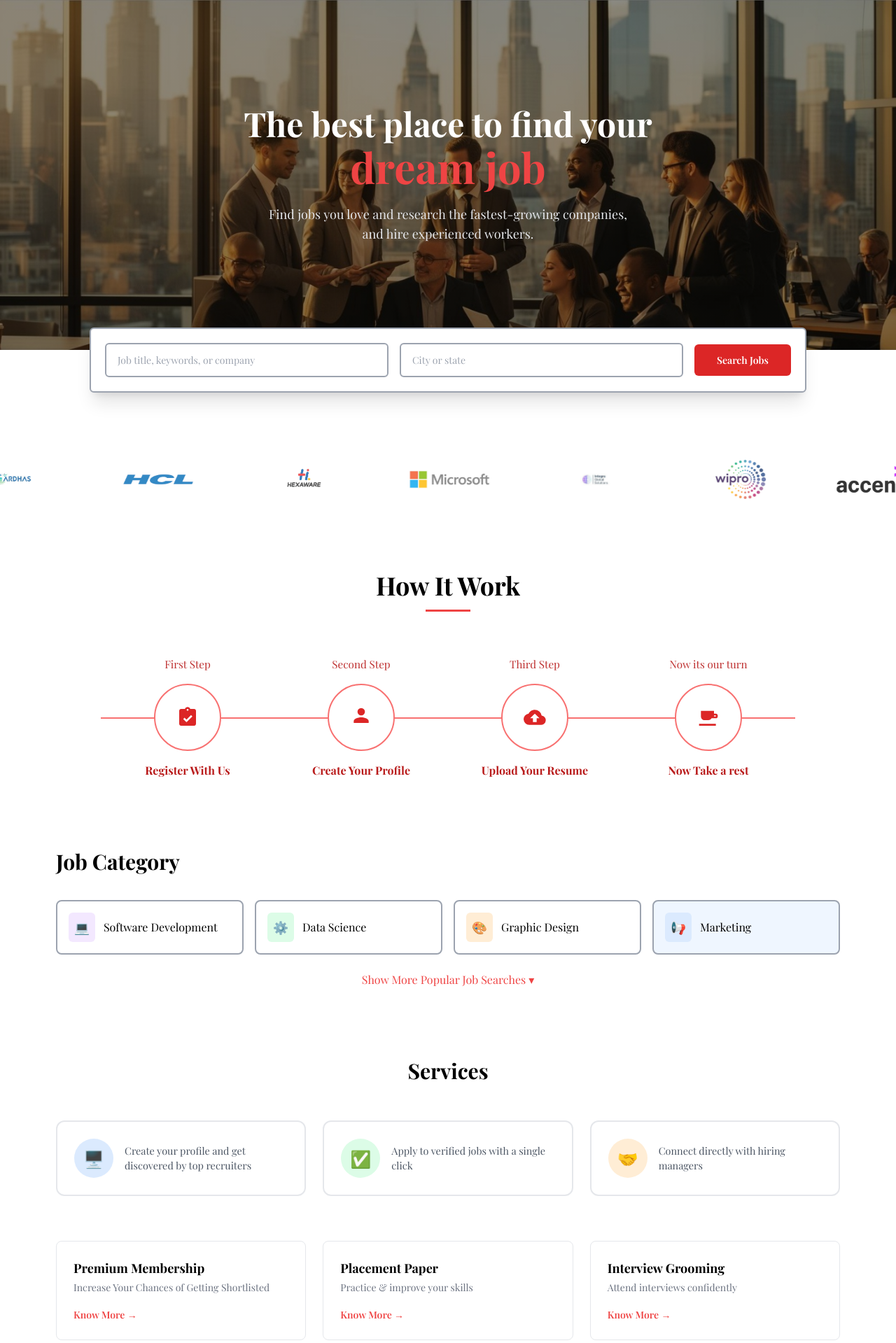
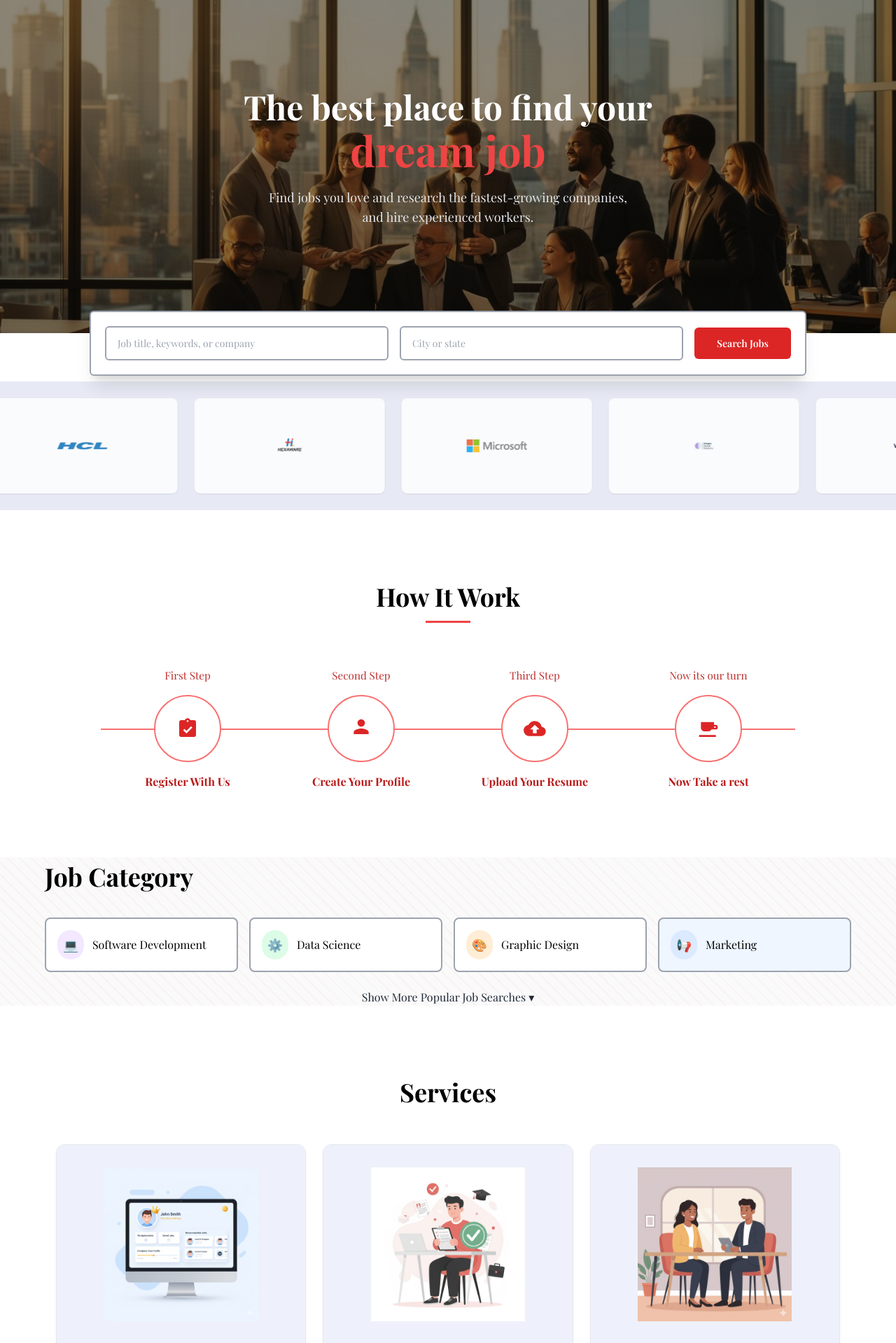
Before and after one commit to Devisanjai/job-portal-, a Django app: page / in a window 1280 px wide. Shown: the part 112-2031 px from the top of the page at 70% size. Run offline with Django 5.2, Linux system fonts and the light colour scheme; some libraries are stand-ins or nearby versions.

Commit message:
Added services detail pages, explore jobs section, fixed navbar, job category toggle

```diff
--- a/core/static/core/css/style.css
+++ b/core/static/core/css/style.css
@@ -1,5 +1,58 @@
+nav {
+    position: fixed;
+    top: 0;
+    left: 0;
+    right: 0;
+    z-index: 100;
+}
+.nav-dropdown {
+    position: relative;
+}
+
+.nav-dropdown-menu {
+    position: absolute;
+    top: 100%;
+    left: 0;
+    background: white;
+    border-radius: 0.5rem;
+    box-shadow: 0 10px 25px -5px rgba(0,0,0,0.2);
+    padding: 1.5rem;
+    min-width: 220px;
+    opacity: 0;
+    visibility: hidden;
+    transform: translateY(10px);
+    transition: all 0.2s ease;
+    z-index: 50;
+}
+
+.nav-dropdown:hover .nav-dropdown-menu {
+    opacity: 1;
+    visibility: visible;
+    transform: translateY(0);
+}
+
+.nav-dropdown-item {
+    display: block;
+    color: #374151;
+    font-size: 0.95rem;
+    padding: 0.5rem 0;
+    text-decoration: none;
+}
+
+.nav-dropdown-item:hover {
+    color: #dc2626;
+}
+
+.nav-dropdown-text {
+    color: #374151;
+    font-size: 0.95rem;
+    line-height: 1.5;
+}
+
+
 body {
     font-family: 'Playfair Display', serif;
+    padding-top: 88px;
 }
 
 .hero-bg {
@@ -8,9 +61,28 @@
     background-position: center;
 }
 .marquee-track {
-    animation: scroll-left 20s linear infinite;
+    animation: scroll-left 15s linear infinite;
+}
+.marquee-wrapper {
+    background-color: #e7eaf4;
+    padding: 1.5rem 0;
+}
+.marquee-card {
+    background: white;
+    border-radius: 0.5rem;
+    padding: 3rem 5rem;
+    box-shadow: 0 1px 3px rgba(0,0,0,0.1);
+    display: flex;
+    align-items: center;
+    justify-content: center;
+    min-width: 180px;
+    transition: transform 0.2s ease, box-shadow 0.2s ease;
 }
 
+.marquee-card:hover {
+    transform: scale(1.08);
+    box-shadow: 0 10px 15px -3px rgba(0,0,0,0.15);
+}
 @keyframes scroll-left {
     from {
         transform: translateX(0);
@@ -42,7 +114,6 @@
     font-size: 0.875rem;
 
 }
-
 .search-button {
     background-color: #dc2626;
     color: white;
@@ -51,28 +122,37 @@
     font-weight: 600;
     font-size: 0.875rem;
 }
-
 .search-button:hover {
     background-color: #1c1717;
 }
-.job-category-section {
-    max-width: 72rem;
-    margin: 6rem auto 0 auto;
-    padding: 0 1rem;
-}
-
 .job-category-heading {
-    font-size: 1.875rem;
+    font-size: 2.25rem;
     font-weight: bold;
     margin-bottom: 2rem;
+    max-width: 72rem;
+    margin-left: auto;
+    margin-right: auto;
 }
-
+.job-category-section {
+    max-width: 100%;
+    margin: 6rem 0 0 0;
+    font-style: bold;
+    background-color: #fafafa;
+    background-image: repeating-linear-gradient(
+        45deg,
+        rgba(239, 68, 68, 0.04),
+        rgba(239, 68, 68, 0.04) 2px,
+        transparent 2px,
+        transparent 12px
+    );
+}
 .job-category-grid {
     display: grid;
     grid-template-columns: repeat(4, 1fr);
     gap: 1rem;
+    max-width: 72rem;
+    margin: 0 auto;
 }
-
 .job-category-card {
     border: 2px solid #9ca3af;
     border-radius: 0.5rem;
@@ -81,6 +161,13 @@
     align-items: center;
     gap: 0.75rem;
     background: white;
+    transition: transform 0.2s ease, border-color 0.2s ease, color 0.2s ease, box-shadow 0.2s ease;
+}
+.job-category-card:hover {
+    transform: scale(1.05);
+    border-color: #dc2626;
+    color: #dc2626;
+    box-shadow: 0 10px 15px -3px rgba(0,0,0,0.1);
 }
 
 .job-category-card.highlighted {
@@ -89,20 +176,35 @@
 
 .job-category-icon {
     padding: 0.5rem;
-    border-radius: 0.375rem;
+    border-radius: 9999px;
     font-size: 1.1rem;
+    color: #1f2937;
 }
-
-.icon-purple { background-color: #f3e8ff; color: #9333ea; }
-.icon-green  { background-color: #dcfce7; color: #16a34a; }
-.icon-orange { background-color: #ffedd5; color: #ea580c; }
-.icon-blue   { background-color: #dbeafe; color: #2563eb; }
+.icon-purple { background-color: #f3e8ff; }
+.icon-green  { background-color: #dcfce7; }
+.icon-orange { background-color: #ffedd5; }
+.icon-blue   { background-color: #dbeafe; }
 
 .job-category-more {
     text-align: center;
-    color: #ef4444;
+    color: #1f2937;
     margin-top: 1.5rem;
     cursor: pointer;
+    transition: color 0.2s ease;
+    max-width: 72rem;
+    margin-left: auto;
+    margin-right: auto;
+}
+.job-category-more:hover {
+    color: #dc2626;
+}
+
+.job-category-hidden {
+    display: none;
+}
+
+#more-categories {
+    margin-top: 1rem;
 }
 .roadmap-section {
     max-width: 64rem;
@@ -179,99 +281,73 @@
     font-weight: bold;
     color: #b91c1c;
 }
-.services-section {
+.membership-section {
     max-width: 72rem;
     margin: 6rem auto 0 auto;
     padding: 0 1rem;
 }
 
-.services-heading {
-    font-size: 1.875rem;
-    font-weight: bold;
-    text-align: center;
-    margin-bottom: 3rem;
-}
-
-.services-grid {
+.membership-grid {
     display: grid;
     grid-template-columns: repeat(3, 1fr);
     gap: 1.5rem;
 }
 
-.service-card {
-    border: 2px solid #e5e7eb;
+.membership-card {
+    border: 1px solid #e5e7eb;
     border-radius: 0.75rem;
-    padding: 1.5rem;
-    display: flex;
-    align-items: center;
-    gap: 1rem;
+    overflow: hidden;
     background: white;
-    transition: box-shadow 0.2s ease;
+    box-shadow: 0 4px 6px -1px rgba(0,0,0,0.05);
+    transition: box-shadow 0.2s ease, transform 0.2s ease;
 }
 
-.service-card:hover {
-    box-shadow: 0 10px 15px -3px rgba(0,0,0,0.1);
+.membership-card:hover {
+    box-shadow: 0 20px 25px -5px rgba(0,0,0,0.1);
+    transform: translateY(-4px);
 }
 
-.service-icon {
-    width: 3.5rem;
-    height: 3.5rem;
-    min-width: 3.5rem;
-    border-radius: 9999px;
+.membership-image-wrap {
+    background-color: #eef1fb;
     display: flex;
     align-items: center;
     justify-content: center;
-    font-size: 1.5rem;
+    padding: 2rem;
 }
 
-.service-icon-blue   { background-color: #dbeafe; }
-.service-icon-green  { background-color: #dcfce7; }
-.service-icon-orange { background-color: #ffedd5; }
-
-.service-text {
-    color: #4b5563;
-    font-size: 0.9rem;
-}
-.nav-dropdown {
-    position: relative;
+.membership-image-wrap img {
+    max-width: 220px;
+    width: 100%;
 }
 
-.nav-dropdown-menu {
-    position: absolute;
-    top: 100%;
-    left: 0;
-    background: white;
-    border-radius: 0.5rem;
-    box-shadow: 0 10px 25px -5px rgba(0,0,0,0.2);
+.membership-body {
     padding: 1.5rem;
-    min-width: 220px;
-    opacity: 0;
-    visibility: hidden;
-    transform: translateY(10px);
-    transition: all 0.2s ease;
-    z-index: 50;
 }
 
-.nav-dropdown:hover .nav-dropdown-menu {
-    opacity: 1;
-    visibility: visible;
-    transform: translateY(0);
+.membership-title {
+    font-weight: bold;
+    font-size: 1.1rem;
+    margin-bottom: 0.25rem;
+}
+.membership-heading {
+    font-size: 2.25rem;
+    font-weight: bold;
+    text-align: center;
+    margin-bottom: 3rem;
+}
+.membership-text {
+    color: #6b7280;
+    font-size: 0.9rem;
+    margin-bottom: 1rem;
 }
 
-.nav-dropdown-item {
-    display: block;
-    color: #374151;
-    font-size: 0.95rem;
-    padding: 0.5rem 0;
+.membership-link {
+    color: #dc2626;
+    font-weight: 600;
+    font-size: 0.9rem;
     text-decoration: none;
 }
 
-.nav-dropdown-item:hover {
-    color: #dc2626;
+.membership-link:hover {
+    text-decoration: underline;
 }
-
-.nav-dropdown-text {
-    color: #374151;
-    font-size: 0.95rem;
-    line-height: 1.5;
-}
--- a/core/templates/core/base.html
+++ b/core/templates/core/base.html
@@ -6,7 +6,7 @@
     <meta name="viewport" content="width=device-width, initial-scale=1.0">
     <title>{% block title %}Deploynix{% endblock %}</title>
     <script src="https://cdn.tailwindcss.com"></script>
-    <link rel="stylesheet" href="{% static 'core/css/style.css' %}">
+    <link rel="stylesheet" href="{% static 'core/css/style.css' %}?v=2">
     <link rel="preconnect" href="https://fonts.googleapis.com">
     <link href="https://fonts.googleapis.com/css2?family=Playfair+Display:wght@400;600;700;800&display=swap" rel="stylesheet">
     <style>
--- a/core/templates/core/home.html
+++ b/core/templates/core/home.html
@@ -21,23 +21,23 @@
     <button class="search-button">Search Jobs</button>
 </div>
 
-<div class="mt-24 overflow-hidden relative">
-    <div class="marquee-track flex items-center gap-16 opacity-80 w-max">
-        <img src="{% static 'core/assets/Wipro.png' %}" alt="Wipro" class="h-14 w-36 object-contain">
-        <img src="{% static 'core/assets/Accenture.png' %}" alt="Accenture" class="h-14 w-36 object-contain">
-        <img src="{% static 'core/assets/Ardhas.jpg' %}" alt="Ardhas" class="h-14 w-36 object-contain">
-        <img src="{% static 'core/assets/HCL.png' %}" alt="HCL" class="h-14 w-36 object-contain">
-        <img src="{% static 'core/assets/Hexaware.png' %}" alt="Hexaware" class="h-14 w-36 object-contain">
-        <img src="{% static 'core/assets/microsoft.png' %}" alt="Microsoft" class="h-14 w-36 object-contain">
-        <img src="{% static 'core/assets/Integra.jpg' %}" alt="Integra" class="h-14 w-36 object-contain">
+<div class="marquee-wrapper mt-2 overflow-hidden relative">
+    <div class="marquee-track flex items-center gap-6 opacity-80 w-max">
+        <div class="marquee-card"><img src="{% static 'core/assets/Wipro.png' %}" alt="Wipro" class="h-10 w-28 object-contain"></div>
+        <div class="marquee-card"><img src="{% static 'core/assets/Accenture.png' %}" alt="Accenture" class="h-10 w-28 object-contain"></div>
+        <div class="marquee-card"><img src="{% static 'core/assets/Ardhas.jpg' %}" alt="Ardhas" class="h-10 w-28 object-contain"></div>
+        <div class="marquee-card"><img src="{% static 'core/assets/HCL.png' %}" alt="HCL" class="h-10 w-28 object-contain"></div>
+        <div class="marquee-card"><img src="{% static 'core/assets/Hexaware.png' %}" alt="Hexaware" class="h-10 w-28 object-contain"></div>
+        <div class="marquee-card"><img src="{% static 'core/assets/microsoft.png' %}" alt="Microsoft" class="h-10 w-28 object-contain"></div>
+        <div class="marquee-card"><img src="{% static 'core/assets/Integra.jpg' %}" alt="Integra" class="h-10 w-28 object-contain"></div>
 
-        <img src="{% static 'core/assets/Wipro.png' %}" alt="Wipro" class="h-14 w-36 object-contain">
-        <img src="{% static 'core/assets/Accenture.png' %}" alt="Accenture" class="h-14 w-36 object-contain">
-        <img src="{% static 'core/assets/Ardhas.jpg' %}" alt="Ardhas" class="h-14 w-36 object-contain">
-        <img src="{% static 'core/assets/HCL.png' %}" alt="HCL" class="h-14 w-36 object-contain">
-        <img src="{% static 'core/assets/Hexaware.png' %}" alt="Hexaware" class="h-14 w-36 object-contain">
-        <img src="{% static 'core/assets/microsoft.png' %}" alt="Microsoft" class="h-14 w-36 object-contain">
-        <img src="{% static 'core/assets/Integra.jpg' %}" alt="Integra" class="h-14 w-36 object-contain">
+        <div class="marquee-card"><img src="{% static 'core/assets/Wipro.png' %}" alt="Wipro" class="h-10 w-28 object-contain"></div>
+        <div class="marquee-card"><img src="{% static 'core/assets/Accenture.png' %}" alt="Accenture" class="h-10 w-28 object-contain"></div>
+        <div class="marquee-card"><img src="{% static 'core/assets/Ardhas.jpg' %}" alt="Ardhas" class="h-10 w-28 object-contain"></div>
+        <div class="marquee-card"><img src="{% static 'core/assets/HCL.png' %}" alt="HCL" class="h-10 w-28 object-contain"></div>
+        <div class="marquee-card"><img src="{% static 'core/assets/Hexaware.png' %}" alt="Hexaware" class="h-10 w-28 object-contain"></div>
+        <div class="marquee-card"><img src="{% static 'core/assets/microsoft.png' %}" alt="Microsoft" class="h-10 w-28 object-contain"></div>
+        <div class="marquee-card"><img src="{% static 'core/assets/Integra.jpg' %}" alt="Integra" class="h-10 w-28 object-contain"></div>
     </div>
 </div>
 
@@ -102,52 +102,83 @@
         </div>
     </div>
 
-    <p class="job-category-more">Show More Popular Job Searches ▾</p>
+    <div id="more-categories" class="job-category-grid job-category-hidden">
+        <div class="job-category-card">
+            <span class="job-category-icon icon-purple">🏛️</span>
+            <span class="font-medium">Education</span>
+        </div>
+        <div class="job-category-card highlighted">
+            <span class="job-category-icon icon-blue">🎧</span>
+            <span class="font-medium">Customer Support</span>
+        </div>
+        <div class="job-category-card">
+            <span class="job-category-icon icon-green">👥</span>
+            <span class="font-medium">HR</span>
+        </div>
+        <div class="job-category-card">
+            <span class="job-category-icon icon-purple">💻</span>
+            <span class="font-medium">Web Developer</span>
+        </div>
+    </div>
+
+    <p class="job-category-more" onclick="toggleCategories()">
+        <span id="toggle-text">Show More Popular Job Searches ▾</span>
+    </p>
 </div>
 
+<script>
+function toggleCategories() {
+    const moreSection = document.getElementById('more-categories');
+    const toggleText = document.getElementById('toggle-text');
 
-<div class="services-section">
-    <h2 class="services-heading">Services</h2>
-
-    <div class="services-grid">
-        <div class="service-card">
-            <span class="service-icon service-icon-blue">🖥️</span>
-            <p class="service-text">Create your profile and get discovered by top recruiters</p>
-        </div>
-        <div class="service-card">
-            <span class="service-icon service-icon-green">✅</span>
-            <p class="service-text">Apply to verified jobs with a single click</p>
-        </div>
-        <div class="service-card">
-            <span class="service-icon service-icon-orange">🤝</span>
-            <p class="service-text">Connect directly with hiring managers</p>
-        </div>
-    </div>
-</div>
-
-<div class="max-w-6xl mx-auto mt-16 px-4">
-    <div class="grid grid-cols-1 md:grid-cols-3 gap-6">
-
-        <div class="border rounded-lg p-6">
-            <h3 class="font-bold text-lg mb-1">Premium Membership</h3>
-            <p class="text-gray-500 text-sm mb-4">Increase Your Chances of Getting Shortlisted</p>
-            <a href="#" class="text-red-500 text-sm font-semibold">Know More →</a>
+    if (moreSection.classList.contains('job-category-hidden')) {
+        moreSection.classList.remove('job-category-hidden');
+        toggleText.textContent = 'Show Less Popular Job Searches ▲';
+    } else {
+        moreSection.classList.add('job-category-hidden');
+        toggleText.textContent = 'Show More Popular Job Searches ▾';
+    }
+}
+</script>
+<div class="membership-section">
+    <h2 class="membership-heading">Services</h2>
+    <div class="membership-grid">
+        <div class="membership-card">
+            <div class="membership-image-wrap">
+                <img src="{% static 'core/assets/member.jpg' %}" alt="Premium Membership">
+            </div>
+            <div class="membership-body">
+                <h3 class="membership-title">Premium Membership</h3>
+                <p class="membership-text">Increase Your Chances of Getting Shortlisted</p>
+                <a href="{% url 'service_detail' 'premium-membership' %}" class="membership-link">Know More →</a>
+            </div>
         </div>
 
-        <div class="border rounded-lg p-6">
-            <h3 class="font-bold text-lg mb-1">Placement Paper</h3>
-            <p class="text-gray-500 text-sm mb-4">Practice & improve your skills</p>
-            <a href="#" class="text-red-500 text-sm font-semibold">Know More →</a>
+        <div class="membership-card">
+            <div class="membership-image-wrap">
+                <img src="{% static 'core/assets/member2.png' %}" alt="Placement Paper">
+            </div>
+            <div class="membership-body">
+                <h3 class="membership-title">Placement Paper</h3>
+                <p class="membership-text">Practice & improve your skills</p>
+                <a href="{% url 'service_detail' 'placement-paper' %}" class="membership-link">Know More →</a>
+            </div>
         </div>
 
-        <div class="border rounded-lg p-6">
-            <h3 class="font-bold text-lg mb-1">Interview Grooming</h3>
-            <p class="text-gray-500 text-sm mb-4">Attend interviews confidently</p>
-            <a href="#" class="text-red-500 text-sm font-semibold">Know More →</a>
+        <div class="membership-card">
+            <div class="membership-image-wrap">
+                <img src="{% static 'core/assets/member3.png' %}" alt="Interview Grooming">
+            </div>
+            <div class="membership-body">
+                <h3 class="membership-title">Interview Grooming</h3>
+                <p class="membership-text">Attend interviews confidently</p>
+                <a href="{% url 'service_detail' 'interview-grooming' %}" class="membership-link">Know More →</a>
+            </div>
         </div>
 
     </div>
 </div>
+
 
 <div class="max-w-6xl mx-auto mt-24 px-4 grid grid-cols-1 md:grid-cols-3 gap-6">
 
@@ -229,8 +260,6 @@
                 <button class="w-full border rounded py-2 text-sm font-semibold">View details</button>
             </div>
         </div>
-
     </div>
 </div>
-
 {% endblock %}
--- a/core/templates/core/navbar.html
+++ b/core/templates/core/navbar.html
@@ -37,7 +37,7 @@
 </div>
     <div class="flex items-center gap-4">
         <a href="{% url 'employer_login' %}" class="border border-white px-4 py-2 rounded text-sm">For Employers</a>
-        <a href="{% url 'job_seeker_options' %}" class="border border-white px-4 py-2 rounded text-sm">Job Seekers</a>
+        <a href="{% url 'job_seeker_login' %}" class="border border-white px-4 py-2 rounded text-sm">Job Seekers</a>
         <a href="{% url 'signup' %}" class="bg-red-600 hover:bg-red-700 px-6 py-3 rounded font-semibold">Sign Up</a>
     </div>
 
--- a/core/urls.py
+++ b/core/urls.py
@@ -7,4 +7,5 @@
     path('employer-login/', views.employer_login, name='employer_login'),
     path('job-seekers/', views.job_seeker_options, name='job_seeker_options'),
     path('job-seeker-login/', views.job_seeker_login, name='job_seeker_login'),
+    path('services/<slug:slug>/', views.service_detail, name='service_detail'),
 ]
--- a/core/views.py
+++ b/core/views.py
@@ -4,7 +4,31 @@
 from django.contrib import messages
 from .forms import SignUpForm, EmployerLoginForm, JobSeekerLoginForm
 
+SERVICES_DATA = {
+    'premium-membership': {
+        'title': 'Premium Membership',
+        'description': 'Increase Your Chances of Getting Shortlisted',
+        'image': 'member.jpg',
+        'details': 'With Premium Membership, your profile gets priority visibility to recruiters, early access to job postings, and personalized career guidance to help you stand out from other applicants.',
+    },
+    'placement-paper': {
+        'title': 'Placement Paper',
+        'description': 'Practice & improve your skills',
+        'image': 'member1.png',
+        'details': 'Access a curated library of previous placement papers and mock tests from top companies to sharpen your technical and aptitude skills before your next interview.',
+    },
+    'interview-grooming': {
+        'title': 'Interview Grooming',
+        'description': 'Attend interviews confidently',
+        'image': 'member2.png',
+        'details': 'Get one-on-one mock interview sessions, feedback from industry experts, and tips on body language, communication, and technical presentation to walk into your interview with confidence.',
+    },
+}
 
+
+def service_detail(request, slug):
+    service = SERVICES_DATA.get(slug)
+    return render(request, 'core/service_detail.html', {'service': service, 'slug': slug})
 def home(request):
     return render(request, 'core/home.html')
 
```
Also changed, not shown: core/templates/core/job_seeker_login.html (added, +43 -0 lines), core/templates/core/service_detail.html (added, +24 -0 lines), core/static/core/assets/job1.jpg (added), core/static/core/assets/member.jpg (added), core/static/core/assets/member2.png (added), core/static/core/assets/member3.png (added).
